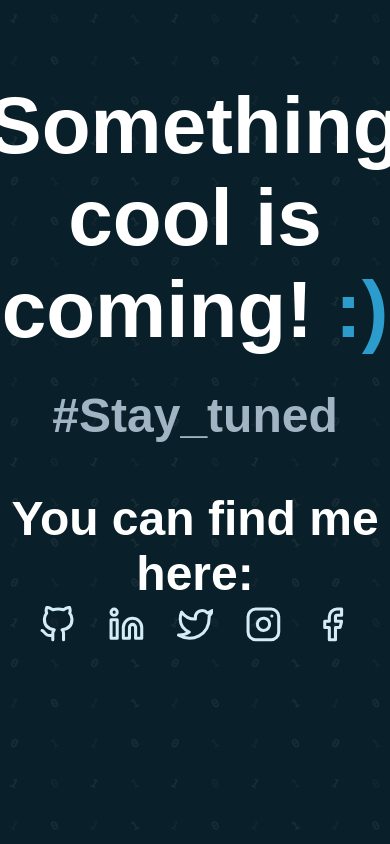
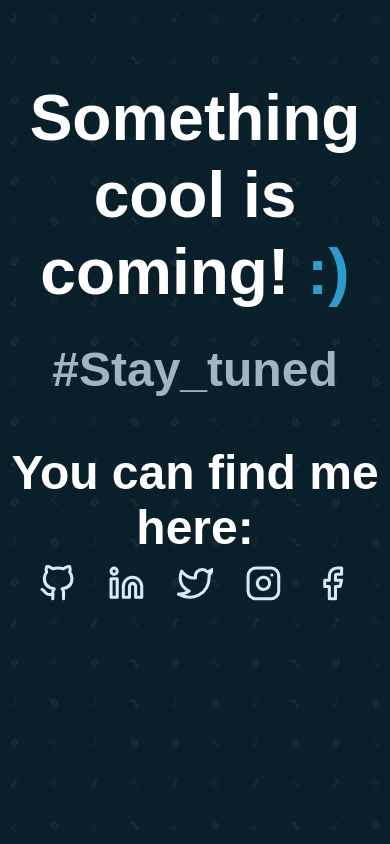
Before and after one commit to mosaablaboune/my-portfolio, a Vue app: page / in a window 390 px wide. Built offline with nearby package versions, Linux system fonts and the light colour scheme; a web font is replaced by a local one.

Commit message:
edit style mantain

```diff
--- a/src/App.vue
+++ b/src/App.vue
@@ -107,8 +107,15 @@ const lanche = ref(true)
 
 
 @media only screen and (max-width: 600px) {
+  .mantain h1 {
+    font-size: 4rem;
+    line-height: 1.2;
+  }
   .mantain h1::after {
     width: 0;
+  }
+  .socials {
+    margin: 0 0 10px;
   }
 }
 
```
